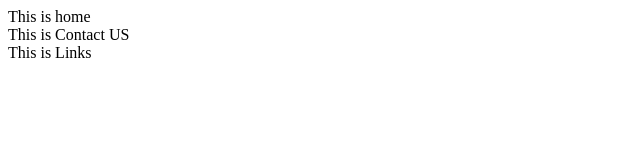
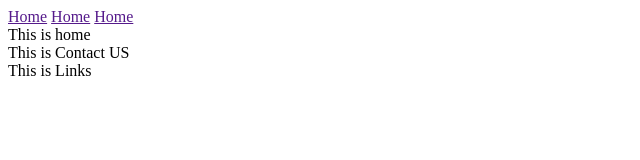
Before and after one commit to BackendExpert/testHtml, a plain HTML site: page index.html in a window 1280 px wide. Shown: the whole page, without its empty margins (0-640 px from the left). Drawn offline with Linux system fonts and the light colour scheme.

Commit message:
Update
Co-Authored-By: JehanKandy  <jehankandy@gmail.com>

```diff
--- a/index.html
+++ b/index.html
@@ -8,6 +8,14 @@
     <link rel="stylesheet" href="style.css">
 </head>
 <body>
+
+    <div class="links">
+        <a href="">Home</a>
+        <a href="">Home</a>
+        <a href="">Home</a>
+
+    </div>
+
     <section class="home" id="home-section">
         This is home
     </section>
```
